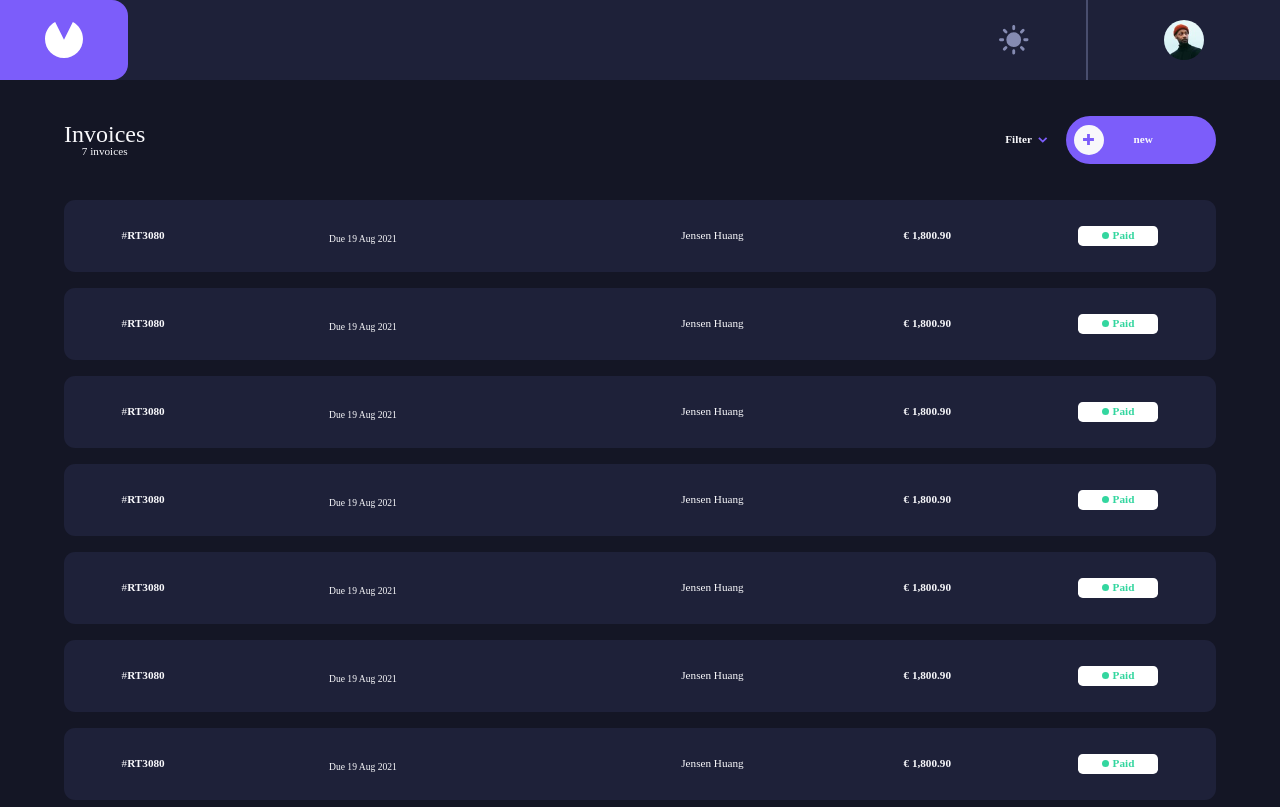
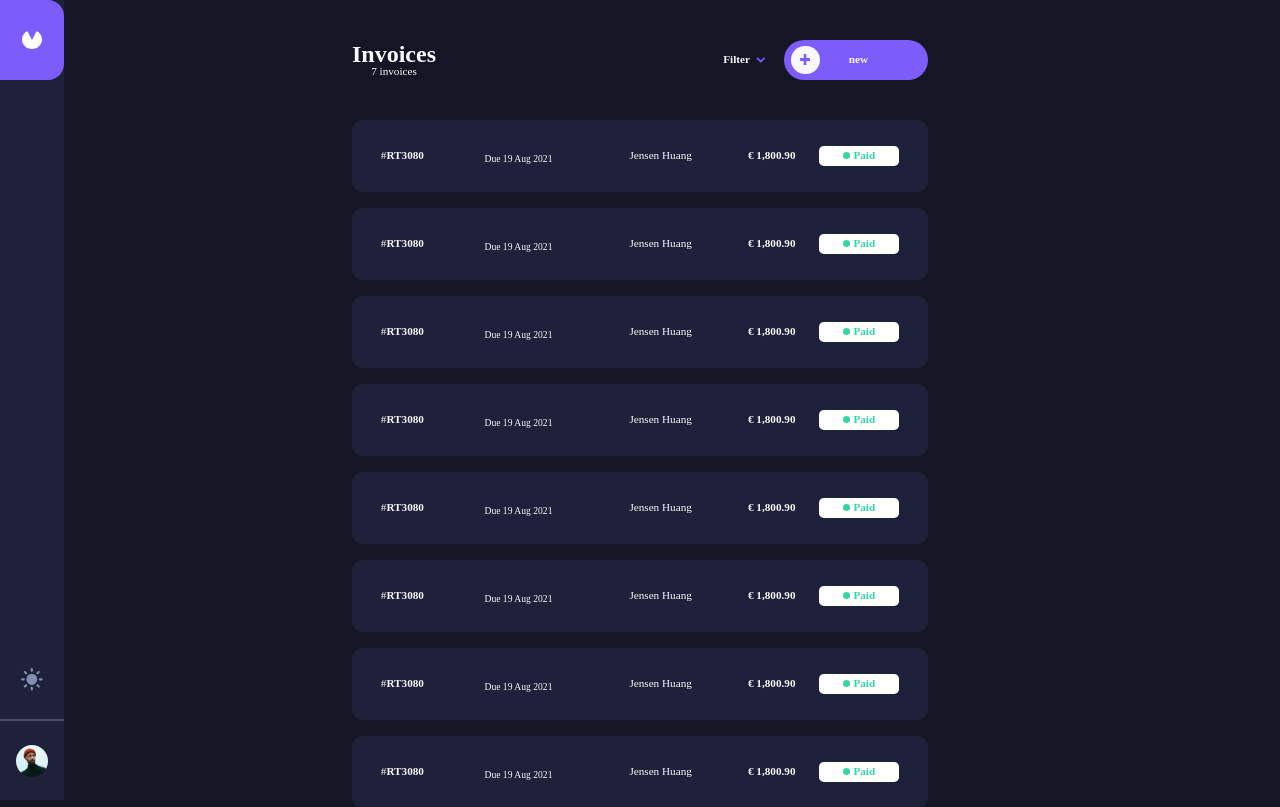
Before and after one commit to VincentDevi/new-cogip, a React (Vite) app: page / in a window 1280 px wide. Shown: the top 807 px of the page. Built offline with nearby package versions, Linux system fonts and the light colour scheme.

Commit message:
all responsive for all invoices page done and added a new page to see all data of one invoice

```diff
--- a/src/App.jsx
+++ b/src/App.jsx
@@ -1,5 +1,6 @@
 import React from "react";
 import { Route, Routes } from "react-router";
+import { InvoiceDataPage } from "./pages/InvoiceDataPage";
 import { InvoicePage } from "./pages/InvoicePage";
 
 function App() {
@@ -8,6 +9,7 @@ function App() {
     <div className="App">
       <Routes>
         <Route path="/" element={<InvoicePage/>} />
+        <Route path="/invoice/:id" element={<InvoiceDataPage/>} />
       </Routes>
 
     </div>
--- a/src/component/AllInvoices/InvoiceCard/InvoiceCard.jsx
+++ b/src/component/AllInvoices/InvoiceCard/InvoiceCard.jsx
@@ -93,6 +93,11 @@ const useStyle = createUseStyles({
             width:'20%',
             order:'4',
         },
+    },
+    '@media(min-width:1024px)':{
+        main:{
+            width:'45vw',
+        },
     }
 })
 
--- a/src/component/AllInvoices/InvoicesOption/InvoicesCount/InvoiceCount.jsx
+++ b/src/component/AllInvoices/InvoicesOption/InvoicesCount/InvoiceCount.jsx
@@ -12,7 +12,7 @@ const useStyle= createUseStyles({
         fontSize:'0.7rem',
     },
     title:{
-
+        fontWeight:'900',
     },
     '@media (min-width:640px)':{
         text:{
--- a/src/component/AllInvoices/InvoicesOption/InvoicesOption.jsx
+++ b/src/component/AllInvoices/InvoicesOption/InvoicesOption.jsx
@@ -29,6 +29,11 @@ const useStyle= createUseStyles({
         section:{
             width:'90vw',
         },
+    },
+    '@media(min-width:1024px)':{
+        section:{
+            width:'45vw',
+        },
     }
 })
 export const InvoicesOption = () =>{
--- a/src/component/AllInvoices/InvoicesOption/NewButton/NewButton.jsx
+++ b/src/component/AllInvoices/InvoicesOption/NewButton/NewButton.jsx
@@ -38,7 +38,7 @@ const useStyle = createUseStyles({
     },
     '@media (min-width: 640px)':{
         button:{
-            height:'48px',
+            height:'40px',
             maxWidth:'150px',
         },
         container:{
--- a/src/component/CardCollection/CardCollection.jsx
+++ b/src/component/CardCollection/CardCollection.jsx
@@ -7,7 +7,7 @@ export const CardCollection = () =>{
     return (
         <>
         {array.map((index,item)=>{
-            return <InvoiceCard/>
+            return <InvoiceCard key={index}/>
         })}
         </>
     );
--- a/src/component/Header/Header.jsx
+++ b/src/component/Header/Header.jsx
@@ -48,12 +48,39 @@ const useStyle = createUseStyles({
     '@media(min-width:640px)':{
         logo:{
             width:'10%',
+            height:'100%',
         },
         prof:{
             width:'20%',
         },
         toggle:{
             width:'15%',
+        },
+    },
+    '@media (min-width:1024px)':{
+        header:{
+            position:'fixed',
+            flexDirection:'column',
+            height:'100vh',
+            width:'5vw',
+        },
+        logo:{
+            width:'100%',
+            height:'10%',
+        },
+        mode:{
+            height:'20%',
+            flexDirection:'column',
+        },
+        toggle:{
+            width:'5vw',
+            height:'50%',
+        },
+        prof:{
+            width:'5vw',
+            height:'50%',
+            borderTop: '2px solid #494E6E',
+            borderLeft:'none',
         },
     }
 })
--- a/src/component/Header/LigthDarkToggle/LightDarkToggle.jsx
+++ b/src/component/Header/LigthDarkToggle/LightDarkToggle.jsx
@@ -18,7 +18,12 @@ const useStyle = createUseStyles({
         container:{
             width:'25%',
         },
-    }
+    },
+    '@media (min-width:1024px)':{
+        container:{
+            width:'35%',
+        },
+    },
 })
 export const LightDarkToggle = () =>{
     const style = useStyle();
--- a/src/component/Header/Profil/Profil.jsx
+++ b/src/component/Header/Profil/Profil.jsx
@@ -20,7 +20,12 @@ const useStyle = createUseStyles({
         container:{
             width:'35%',
         },
-    }
+    },
+    '@media (min-width:1024px)':{
+        container:{
+            width:'50%',
+        },
+    },
 })
 
 export const Profil = () =>{
--- /dev/null
+++ b/src/pages/InvoiceDataPage.jsx
@@ -0,0 +1,10 @@
+import React from "react";
+import { createUseStyles } from "react-jss";
+
+export const InvoiceDataPage = () =>{
+    return (
+        <div>
+
+        </div>
+    );
+}
--- a/src/pages/InvoicePage.jsx
+++ b/src/pages/InvoicePage.jsx
@@ -1,14 +1,26 @@
 import React from "react";
 import { AllInvoices } from "../component/AllInvoices/AllInvoices";
 import { Header } from "../component/Header/Header";
+import { createUseStyles } from "react-jss";
 
+const useStyle = createUseStyles({
+    main:{
+        display:'flex',
+        flexDirection:'column'
+    },
+    '@media (min-width:1024px)':{
+        main:{
+            flexDirection:'row',
+        },
+    }
+});
 
 export const InvoicePage = () =>{
-
+    const style = useStyle();
     return (
-        <>
+        <div className={style.main}>
             <Header/>
             <AllInvoices/>
-        </>
+        </div>
     );
 }
```
